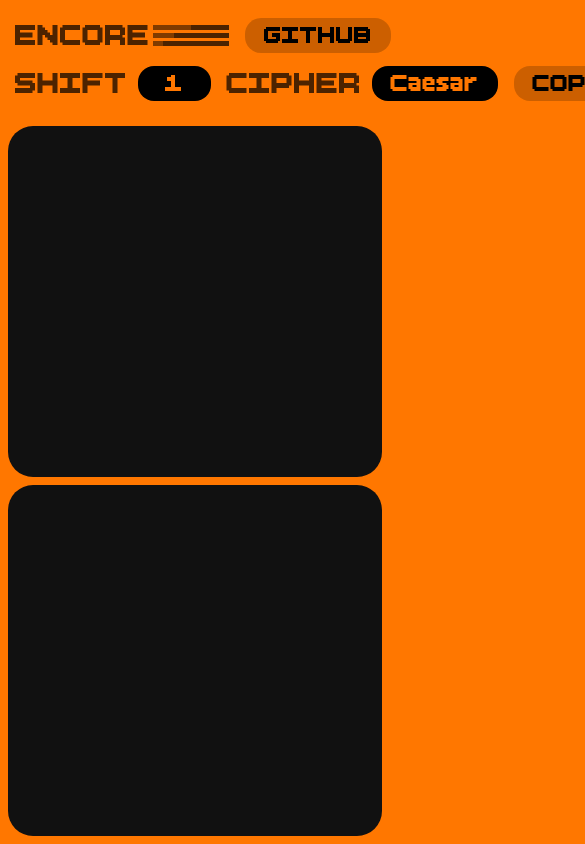
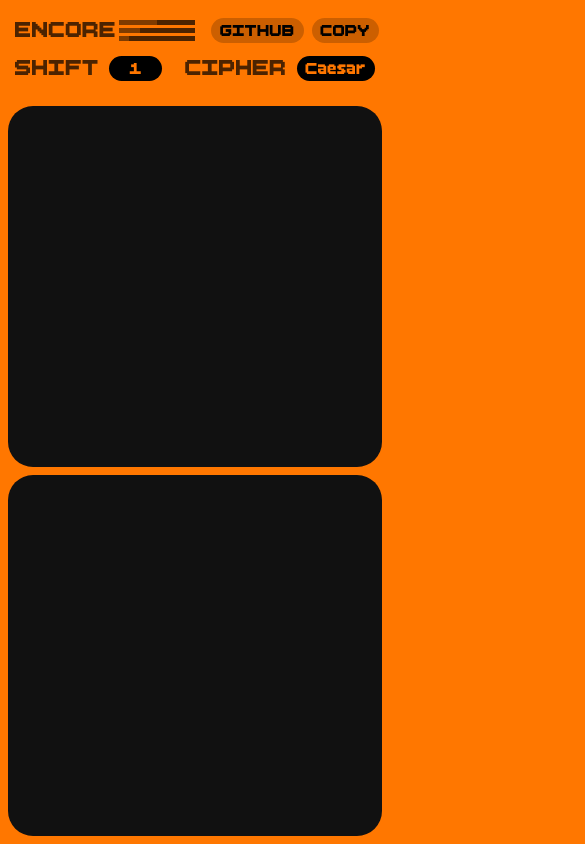
Before and after one commit to akshdzn/Encore, a Svelte app: page / in a window 390 px wide. Shown: the top 844 px of the page, 585 px wide, since content can reach past the window. Built offline with nearby package versions, Linux system fonts and the light colour scheme.

Commit message:
beta fix for mobile

```diff
--- a/src/App.svelte
+++ b/src/App.svelte
@@ -159,12 +159,23 @@
         <div class="text-f">ENCORE</div>
         <img src="/assets/shape.svg" alt="encore logo" />
       </div>
+
+      <div class="buttons-top">
         <button
           aria-label="About"
           on:click={() => {
             window.open("https://github.com/akshdzn/Encore", "_blank").focus();
           }}>GITHUB</button
         >
+
+        <button
+          id="mobile"
+          aria-label="Copy"
+          on:click={() => {
+            copyText();
+          }}>COPY</button
+        >
+      </div>
     </div>
     <!-- tools -->
     <div class="toolbx">
@@ -183,6 +194,7 @@
         >
       </div>
       <button
+        id="desktop"
         aria-label="Copy"
         on:click={() => {
           copyText();
--- a/src/app.css
+++ b/src/app.css
@@ -168,6 +168,15 @@ input {
     display: none;
 }
 
+#mobile {
+    display: none;
+}
+
+.buttons-top {
+    display: flex;
+    gap: 8px;
+}
+
 @media screen and (max-width: 1064px) {
     .nav {
         flex-direction: column;
@@ -191,4 +200,26 @@ input {
     .content {
         flex-direction: column;
     }
+
+    .text-f {
+        font-size: 30px;
+    }
+
+    button {
+        font-size: 22px;
+        padding: 2px 9px 2px 9px;
+    }
+
+    input {
+        font-size: 22px;
+        padding: 2px 9px 2px 9px;
+    }
+
+    #mobile {
+        display: block;
+    }
+
+    #desktop {
+        display: none;
+    }
 }
```
Lines whose indentation alone changed are shown as unchanged.
